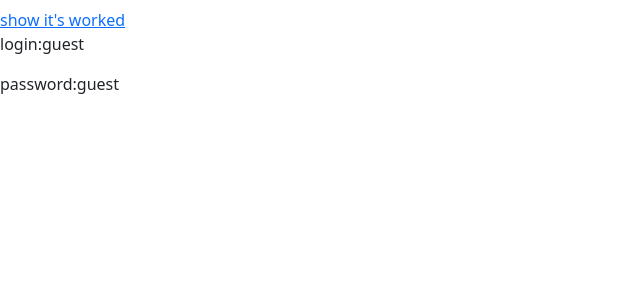
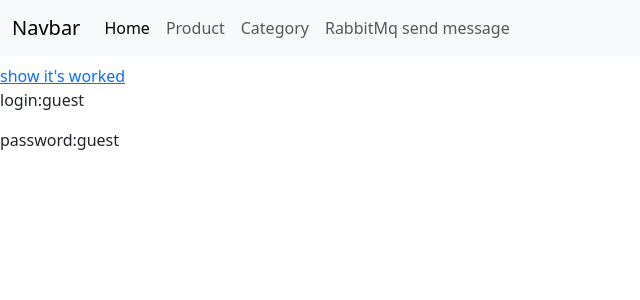
Before and after one commit to StasParshuk/BADM-test-task, a Symfony app: template templates/Message/show.html.twig in a window 1280 px wide. Shown: the top 300 px of the page, without its empty margins (0-640 px from the left). Run offline with Twig, Linux system fonts and the light colour scheme; the template is opened without the code that fills it, so the values that code supplies are empty; some libraries are stand-ins or nearby versions.

Commit message:
add navbar

```diff
--- a/templates/base.html.twig
+++ b/templates/base.html.twig
@@ -17,6 +17,34 @@
         {% endblock %}
     </head>
     <body>
-        {% block body %}{% endblock %}
+    <nav class="navbar navbar-expand-lg navbar-light bg-light">
+        <div class="container-fluid">
+            <a class="navbar-brand" href="{{ path('app_main_index') }}">Navbar</a>
+            <button class="navbar-toggler" type="button" data-bs-toggle="collapse" data-bs-target="#navbarSupportedContent" aria-controls="navbarSupportedContent" aria-expanded="false" aria-label="Toggle navigation">
+                <span class="navbar-toggler-icon"></span>
+            </button>
+            <div class="collapse navbar-collapse" id="navbarSupportedContent">
+                <ul class="navbar-nav me-auto mb-2 mb-lg-0">
+                    <li class="nav-item">
+                        <a class="nav-link active" aria-current="page" href="{{ path('app_main_index') }}">Home</a>
+                    </li>
+                    <li class="nav-item">
+                        <a class="nav-link" href="{{ path('app_product_index') }}">Product</a>
+                    </li>
+                    <li class="nav-item">
+                        <a class="nav-link" href="{{ path('app_category_index') }}">Category</a>
+                    </li>
+                    <li class="nav-item">
+                        <a class="nav-link" href="{{ path('sample') }}">RabbitMq send message</a>
+                    </li>
+                </ul>
+            </div>
+        </div>
+    </nav>
+
+        {% block body %}
+
+
+        {% endblock %}
     </body>
 </html>
```
Also changed, not shown: src/Controller/MainController.php (added, +21 -0 lines).
